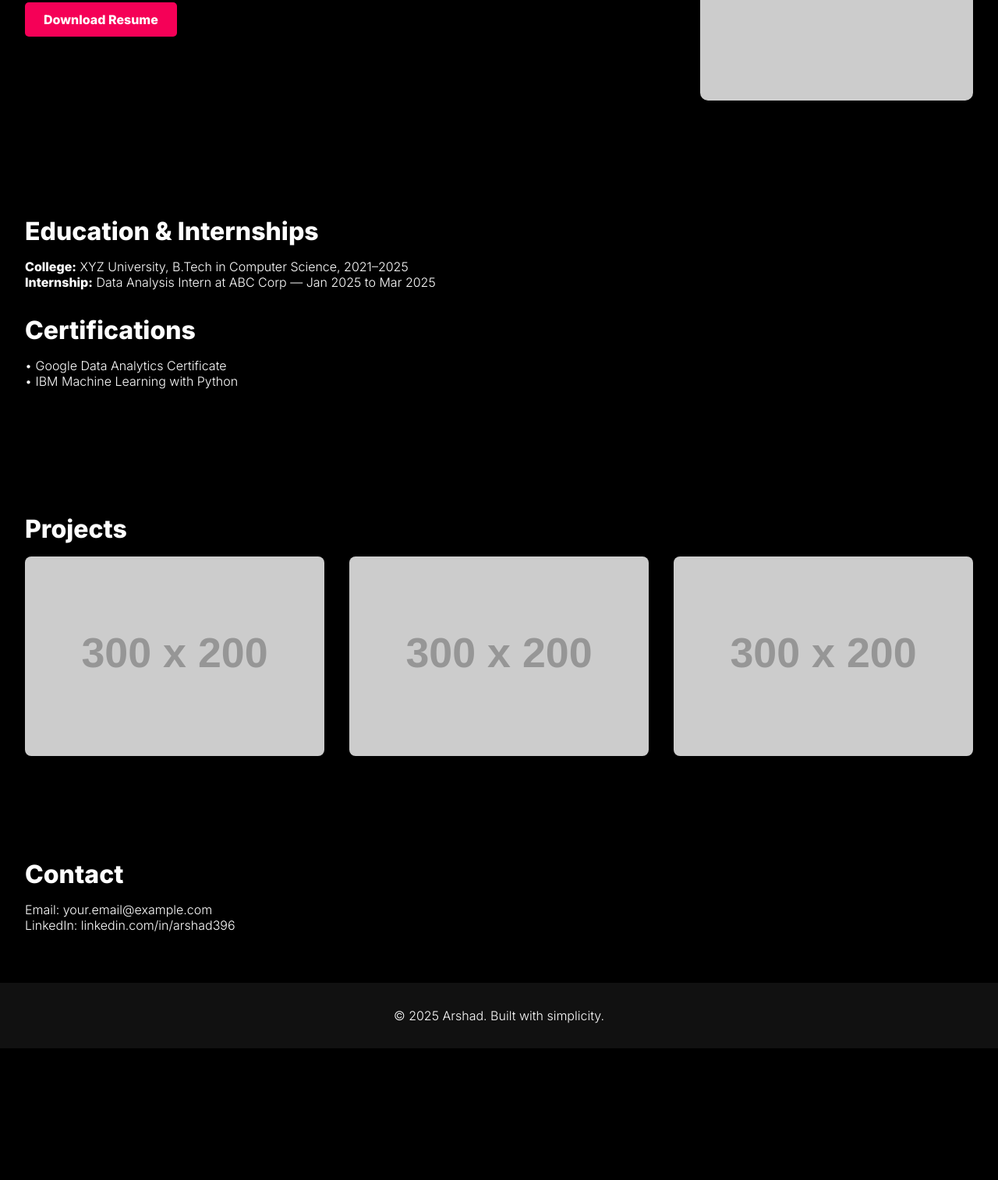
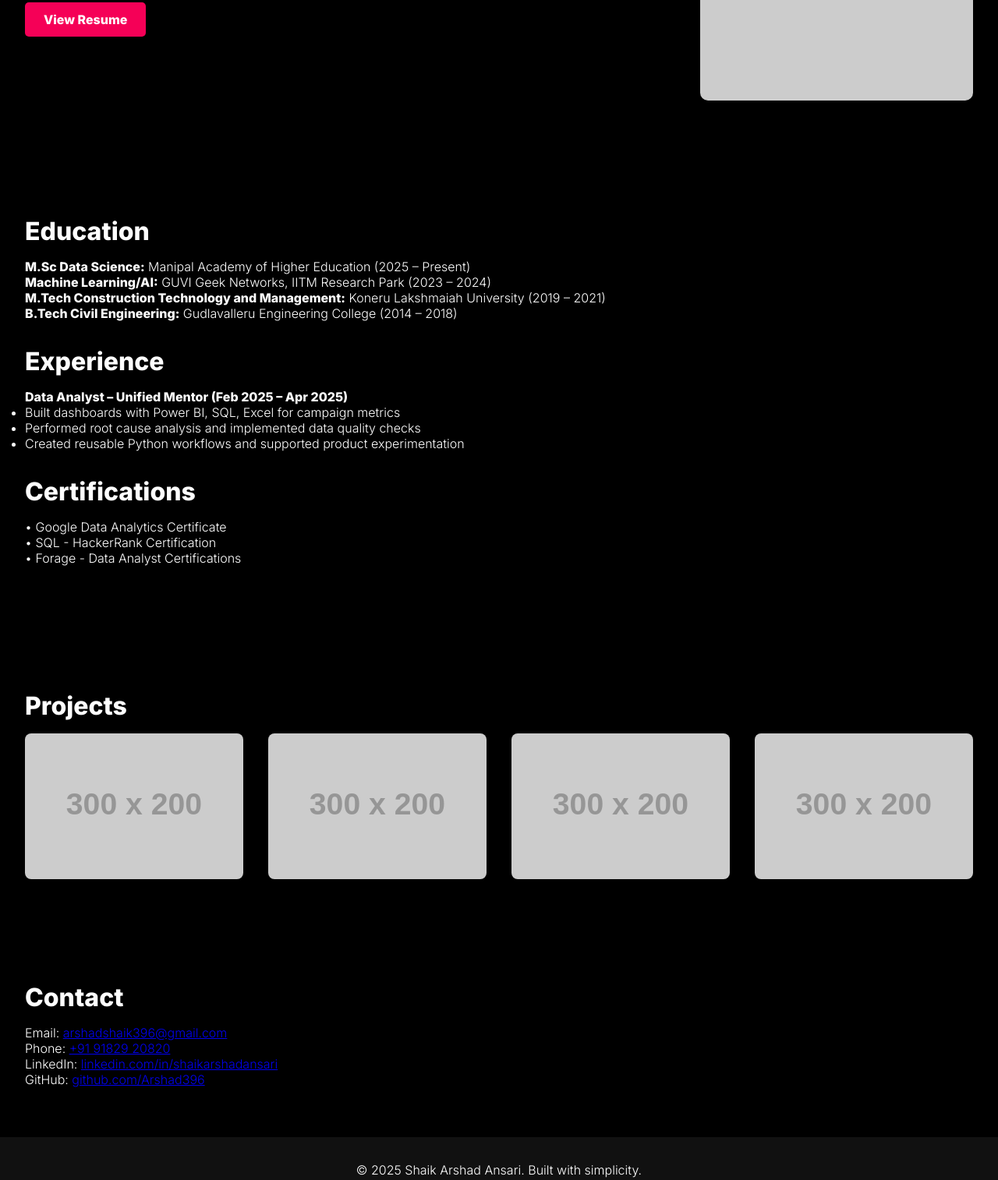
Before and after one commit to Arshad396/Arshad396.github.io, a plain HTML site: page index.html in a window 1280 px wide. Shown: the part 422-1936 px from the top of the page at 78% size. Before the commit the page ends 1767 px from the top, so only its background shows below. Drawn offline with Linux system fonts and the light colour scheme; placeholder pictures from the web are drawn by us.

Commit message:
Update index.html

```diff
--- a/index.html
+++ b/index.html
@@ -3,7 +3,7 @@
 <head>
   <meta charset="UTF-8" />
   <meta name="viewport" content="width=device-width, initial-scale=1.0" />
-  <title>Arshad | Data Scientist</title>
+  <title>Arshad | Data Analyst</title>
   <link href="https://fonts.googleapis.com/css2?family=Inter:wght@300;600;800&display=swap" rel="stylesheet">
   <style>
     * {
@@ -103,52 +103,71 @@
 
   <section class="hero">
     <div class="hero-text">
-      <p>AI Engineer | Data Analyst</p>
+      <p>Data Analyst | AI Enthusiast</p>
       <h1>Hi, I'm <span class="highlight">Arshad</span></h1>
       <p>Driven by data, built on purpose.</p>
-      <a class="resume-btn" href="your_resume.pdf" download>Download Resume</a>
+      <a class="resume-btn" href="https://drive.google.com/file/d/1mndUAmaWy6Gzqs2jgiP6w9D3k8wiS0Yb/view?usp=sharing" target="_blank">View Resume</a>
     </div>
     <div class="hero-img">
-      <img src="https://via.placeholder.com/350x400.png?text=Your+Photo" alt="Profile" />
+      <img src="https://via.placeholder.com/350x400.png?text=Shaik+Arshad" alt="Profile" />
     </div>
   </section>
 
   <section class="section" id="about">
-    <h2>Education & Internships</h2>
+    <h2>Education</h2>
     <div class="info-block">
-      <p><strong>College:</strong> XYZ University, B.Tech in Computer Science, 2021–2025</p>
-      <p><strong>Internship:</strong> Data Analysis Intern at ABC Corp — Jan 2025 to Mar 2025</p>
+      <p><strong>M.Sc Data Science:</strong> Manipal Academy of Higher Education (2025 – Present)</p>
+      <p><strong>Machine Learning/AI:</strong> GUVI Geek Networks, IITM Research Park (2023 – 2024)</p>
+      <p><strong>M.Tech Construction Technology and Management:</strong> Koneru Lakshmaiah University (2019 – 2021)</p>
+      <p><strong>B.Tech Civil Engineering:</strong> Gudlavalleru Engineering College (2014 – 2018)</p>
     </div>
+
+    <h2>Experience</h2>
+    <div class="info-block">
+      <p><strong>Data Analyst – Unified Mentor (Feb 2025 – Apr 2025)</strong></p>
+      <ul>
+        <li>Built dashboards with Power BI, SQL, Excel for campaign metrics</li>
+        <li>Performed root cause analysis and implemented data quality checks</li>
+        <li>Created reusable Python workflows and supported product experimentation</li>
+      </ul>
+    </div>
+
     <h2>Certifications</h2>
     <div class="info-block">
       <p>• Google Data Analytics Certificate</p>
-      <p>• IBM Machine Learning with Python</p>
+      <p>• SQL - HackerRank Certification</p>
+      <p>• Forage - Data Analyst Certifications</p>
     </div>
   </section>
 
   <section class="section" id="projects">
     <h2>Projects</h2>
     <div class="projects">
-      <a href="https://github.com/arshad396/project1" target="_blank">
-        <img src="https://via.placeholder.com/300x200.png?text=Project+1" alt="Project 1" />
+      <a href="https://github.com/Arshad396/Web-Scrapping-Projects" target="_blank">
+        <img src="https://via.placeholder.com/300x200.png?text=Web+Scraping+Project" alt="Web Scraping Project" />
       </a>
-      <a href="https://github.com/arshad396/project2" target="_blank">
-        <img src="https://via.placeholder.com/300x200.png?text=Project+2" alt="Project 2" />
+      <a href="https://github.com/Arshad396/Excel-Projects" target="_blank">
+        <img src="https://via.placeholder.com/300x200.png?text=Excel+Dashboard" alt="Excel Dashboard Project" />
       </a>
-      <a href="https://github.com/arshad396/project3" target="_blank">
-        <img src="https://via.placeholder.com/300x200.png?text=Project+3" alt="Project 3" />
+      <a href="https://github.com/Arshad396/Tableau-and-Power-BI-Projects" target="_blank">
+        <img src="https://via.placeholder.com/300x200.png?text=Power+BI+Project" alt="Power BI Project" />
+      </a>
+      <a href="https://github.com/Arshad396/ML-and-DL-Projects/blob/main/Data%20Visualization%20Project/Project_3/README%20(10).md" target="_blank">
+        <img src="https://via.placeholder.com/300x200.png?text=A/B+Testing+Project" alt="A/B Testing Project" />
       </a>
     </div>
   </section>
 
   <section class="section" id="contact">
     <h2>Contact</h2>
-    <p>Email: your.email@example.com</p>
-    <p>LinkedIn: linkedin.com/in/arshad396</p>
+    <p>Email: <a href="mailto:arshadshaik396@gmail.com">arshadshaik396@gmail.com</a></p>
+    <p>Phone: <a href="tel:+919182920820">+91 91829 20820</a></p>
+    <p>LinkedIn: <a href="https://www.linkedin.com/in/shaikarshadansari/" target="_blank">linkedin.com/in/shaikarshadansari</a></p>
+    <p>GitHub: <a href="https://github.com/Arshad396" target="_blank">github.com/Arshad396</a></p>
   </section>
 
   <footer>
-    <p>&copy; 2025 Arshad. Built with simplicity.</p>
+    <p>&copy; 2025 Shaik Arshad Ansari. Built with simplicity.</p>
   </footer>
 </body>
 </html>
```
